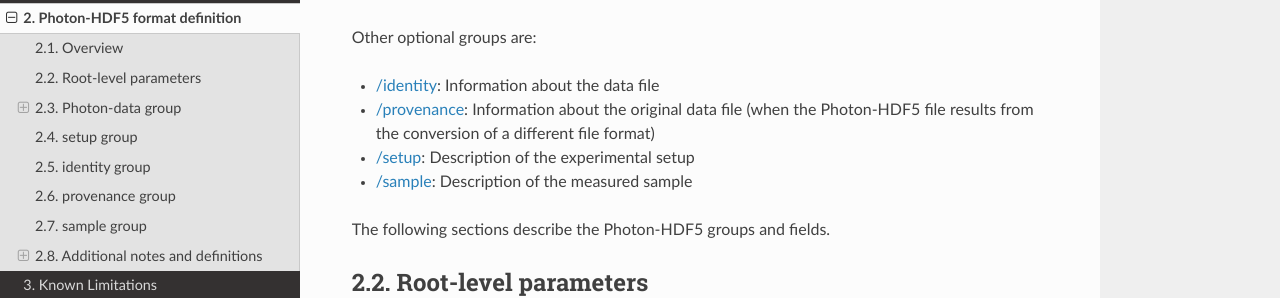
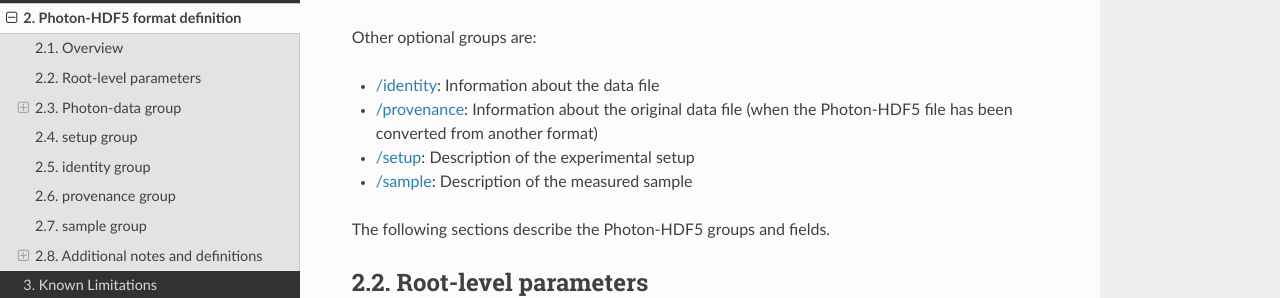
Before and after one commit to Photon-HDF5/photon-hdf5, a Sphinx documentation site: the page built from docs/phdata.rst, in a window 1280 px wide and 900 px high, scrolled down 940 px. Shown: the part 158-456 px from the top of the window. Built offline with Sphinx 7.4.7 and the Read the Docs theme 2.0.0, drawn with Linux system fonts in a browser that asks for light colours.

Commit message:
Shorten sentence

```diff
--- a/docs/phdata.rst
+++ b/docs/phdata.rst
@@ -30,7 +30,7 @@ Other optional groups are:
 
 - :ref:`/provenance <provenance_group>`:
   Information about the original data file (when the Photon-HDF5 file
-  results from the conversion of a different file format)
+  has been converted from another format)
 
 - :ref:`/setup <setup_group>`:
   Description of the experimental setup
```
